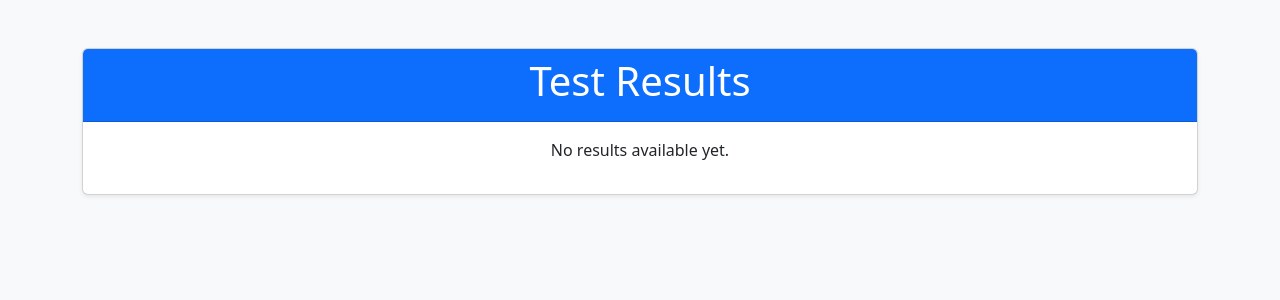
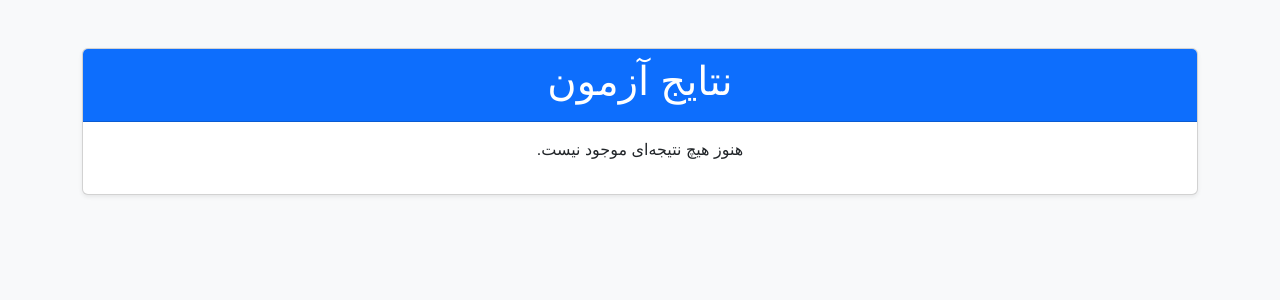
Before and after one commit to amirsheikh/test-cheker, a Flask app: page /results in a window 1280 px wide. Shown: the top 300 px of the page. Run offline with Flask 3, Linux system fonts and the light colour scheme; some web fonts are replaced.

Commit message:
Update results.html

```diff
--- a/templates/results.html
+++ b/templates/results.html
@@ -1,17 +1,24 @@
 <!doctype html>
-<html lang="en">
+<html lang="fa">
 <head>
     <meta charset="UTF-8">
     <meta name="viewport" content="width=device-width, initial-scale=1.0">
-    <title>Results</title>
+    <title>نتایج آزمون</title>
     <!-- Bootstrap CSS -->
     <link href="https://cdn.jsdelivr.net/npm/bootstrap@5.3.0-alpha3/dist/css/bootstrap.min.css" rel="stylesheet">
+    <!-- Vazir Font -->
+    <link href="https://cdn.jsdelivr.net/gh/rastikerdar/vazir-font/dist/font-face.css" rel="stylesheet">
+    <style>
+        body {
+            font-family: 'Vazir', sans-serif;
+        }
+    </style>
 </head>
-<body class="bg-light">
+<body class="bg-light" dir="rtl">
     <div class="container my-5">
         <div class="card shadow-sm">
             <div class="card-header bg-primary text-white">
-                <h1 class="text-center">Test Results</h1>
+                <h1 class="text-center">نتایج آزمون</h1>
             </div>
             <div class="card-body">
                 {% if results %}
@@ -19,11 +26,11 @@
                         <thead class="table-light">
                             <tr>
                                 <th>#</th>
-                                <th>Question</th>
-                                <th>Your Answer</th>
-                                <th>Correct Answer</th>
-                                <th>Correct?</th>
-                                <th>Description</th>
+                                <th>سوال</th>
+                                <th>پاسخ شما</th>
+                                <th>پاسخ صحیح</th>
+                                <th>درست؟</th>
+                                <th>توضیحات</th>
                             </tr>
                         </thead>
                         <tbody>
@@ -35,9 +42,9 @@
                                     <td>{{ result.correct_answer }}</td>
                                     <td>
                                         {% if result.is_correct %}
-                                            <span class="badge bg-success">Yes</span>
+                                            <span class="badge bg-success">بله</span>
                                         {% else %}
-                                            <span class="badge bg-danger">No</span>
+                                            <span class="badge bg-danger">خیر</span>
                                         {% endif %}
                                     </td>
                                     <td>{{ result.description }}</td>
@@ -46,7 +53,7 @@
                         </tbody>
                     </table>
                 {% else %}
-                    <p class="text-center">No results available yet.</p>
+                    <p class="text-center">هنوز هیچ نتیجه‌ای موجود نیست.</p>
                 {% endif %}
             </div>
         </div>
```
